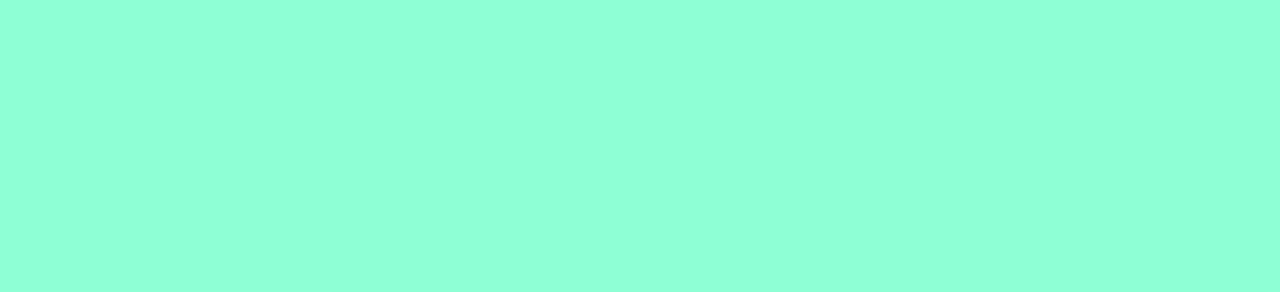
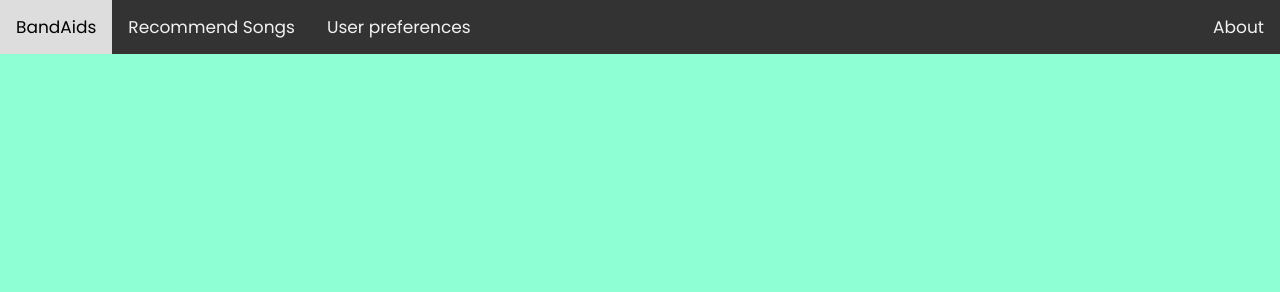
Before and after one commit to yun12341234/Bandaids-Web, a plain HTML site: page Frontend/index.html in a window 1280 px wide. Shown: the top 292 px of the page. Drawn offline with Linux system fonts and the light colour scheme; no server answers.

Commit message:
Navbar update(Yun)

```diff
--- a/Frontend/style.css
+++ b/Frontend/style.css
@@ -7,27 +7,35 @@
   box-sizing: border-box;
   font-family: 'Poppins', sans-serif;
 }
-nav {
+.topnav {
+  overflow: hidden;
+  background-color: #333;
   position: fixed;
   top: 0;
   width: 100%;
-  display: flex;
-  justify-content: space-between;
-  align-items: center;
-  background-color: #333;
-  color: #fff;
-  padding: 10px 20px;
-  z-index: 1000; /* Increase the z-index value */
 }
 
-nav a {
+.topnav a {
+  float: left;
+  color: #f2f2f2;
+  text-align: center;
+  padding: 14px 16px;
   text-decoration: none;
-  color: #fff;
-  font-weight: bold;
+  font-size: 17px;
 }
 
-nav a:hover {
-  text-decoration: underline;
+.topnav a:hover {
+  background-color: #ddd;
+  color: black;
+}
+
+.topnav a.active {
+  background-color: #04AA6D;
+  color: white;
+}
+
+.topnav-right {
+  float: right;
 }
 
 body {
```
